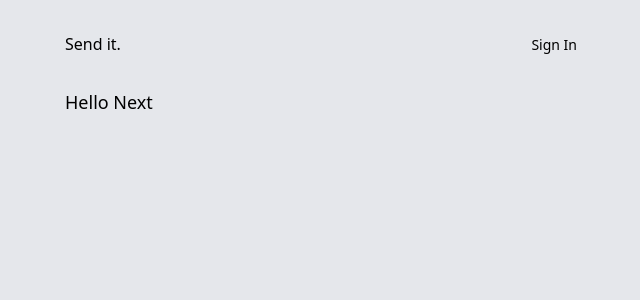
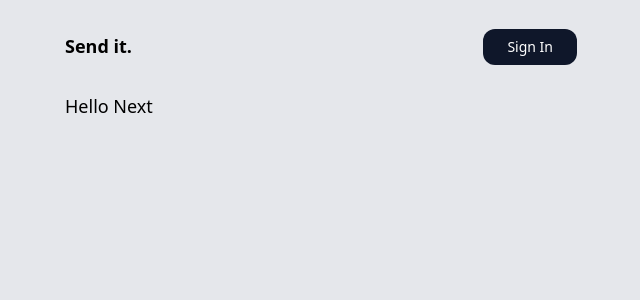
Before and after one commit to somunachima/anime-shoutouts, a Next.js app: page / in a window 1280 px wide. Shown: the top 300 px of the page, without its empty margins (319-959 px from the left). Built offline with nearby package versions, Linux system fonts and the light colour scheme.

Commit message:
add styling to login button using tailwind

```diff
--- a/app/auth/Login.tsx
+++ b/app/auth/Login.tsx
@@ -5,7 +5,7 @@ import {signIn} from 'next-auth/react'
 export default function Login() {
   return (
       <li className="list-none">
-        <button onClick={() => signIn()} className="text-sm">
+        <button onClick={() => signIn()} className="text-sm bg-slate-900 text-white py-2 px-6 rounded-xl disabled:opacity-25 hover:bg-slate-700 -my-2.5 ml-8">
           Sign In
         </button>
       </li>
--- a/app/auth/Nav.tsx
+++ b/app/auth/Nav.tsx
@@ -5,9 +5,9 @@ export default async function Nav() {
   return (
   <nav className="flex justify-between items-center py-8">
     <Link href={"/"}>
-      <h1>Send it.</h1>
+      <h1 className="font-bold text-lg">Send it.</h1>
     </Link>
-    <ul>
+    <ul className="flex items-center gap-6">
       <Login />
     </ul>
   </nav>
```
